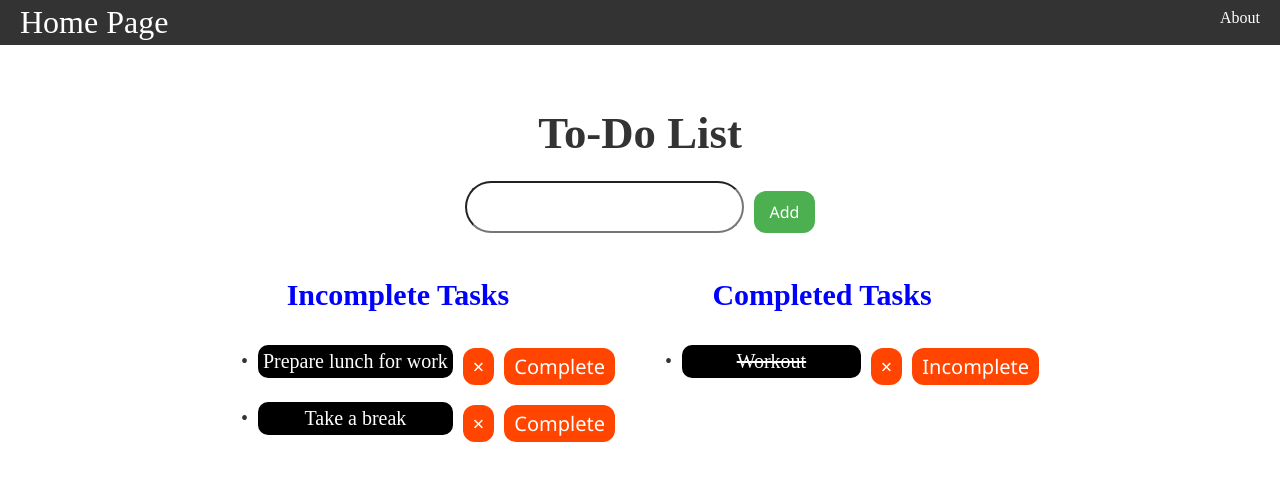
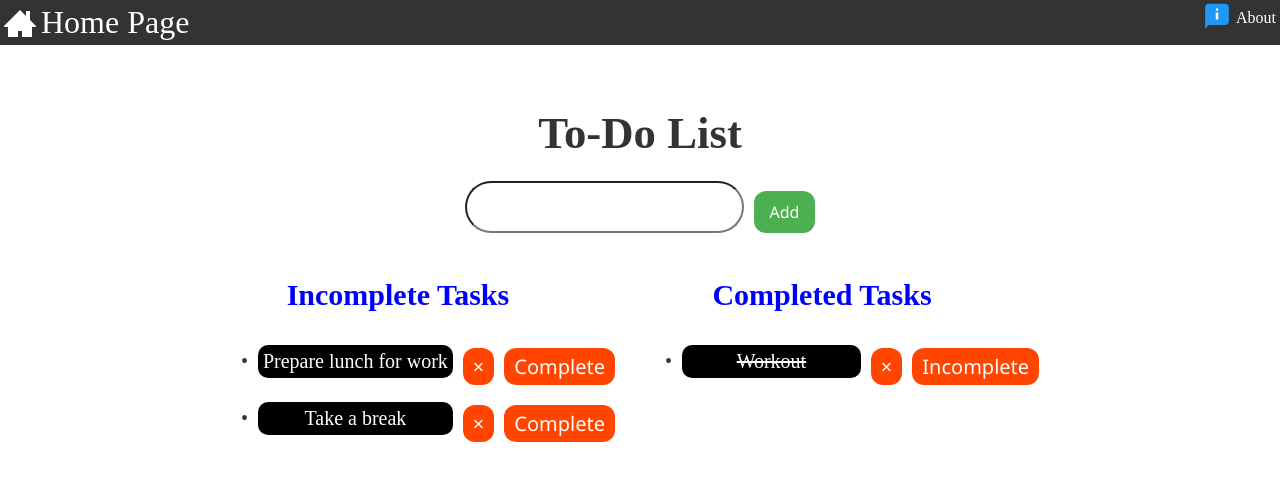
Before and after one commit to junyaokh822/To-Do-List, a React (Vite) app in the folder TO-Do-List/: page / in a window 1280 px wide. Shown: the top 480 px of the page. Built offline with nearby package versions, Linux system fonts and the light colour scheme; data requests are answered from the project's data file.

Commit message:
added icons for navbar

```diff
--- a/TO-Do-List/package.json
+++ b/TO-Do-List/package.json
@@ -12,7 +12,9 @@
   },
   "dependencies": {
     "react": "^18.2.0",
-    "react-dom": "^18.2.0"
+    "react-dom": "^18.2.0",
+    "react-icons": "^4.10.1",
+    "react-router-dom": "^6.14.1"
   },
   "devDependencies": {
     "@types/react": "^18.0.37",
--- a/TO-Do-List/src/Navbar.jsx
+++ b/TO-Do-List/src/Navbar.jsx
@@ -1,12 +1,17 @@
 import { Link ,useMatch, useResolvedPath } from "react-router-dom"
+import {ImHome3} from "react-icons/im"
+import {FcAbout} from "react-icons/fc"
+
 
 
 export default function navbar(){
     return <nav className="nav">
         <Link to="/" className="site-title">
+            <ImHome3 />
             Home Page
         </Link>
-        <ul>
+        <ul >
+            <FcAbout className="about-icon"/>
             <CustomLink to="/about">About</CustomLink>
         </ul>
     </nav>
--- a/TO-Do-List/src/styles.css
+++ b/TO-Do-List/src/styles.css
@@ -18,12 +18,14 @@ body{
     display:flex;
     justify-content: space-between;
     align-items: stretch;
-    gap: 2rem;
-    padding: 0 1rem;
+
 }
 
 .site-title{
     font-size: 2rem;
+    display: flex;
+  align-items: center;
+  gap: 5px;
 }
 
 .nav ul{
@@ -31,7 +33,7 @@ body{
     margin:0;
     list-style:none;
     display: flex;
-    gap: 1rem;
+    flex :align-center;
 }
 
 .nav a{
@@ -58,3 +60,7 @@ body{
 .about-title{
     font-size: 50px;
 }
+
+.about-icon{
+    font-size:30px;
+}
```
Also changed, not shown: 2 other files (tests, documents, lock files or other folders).
